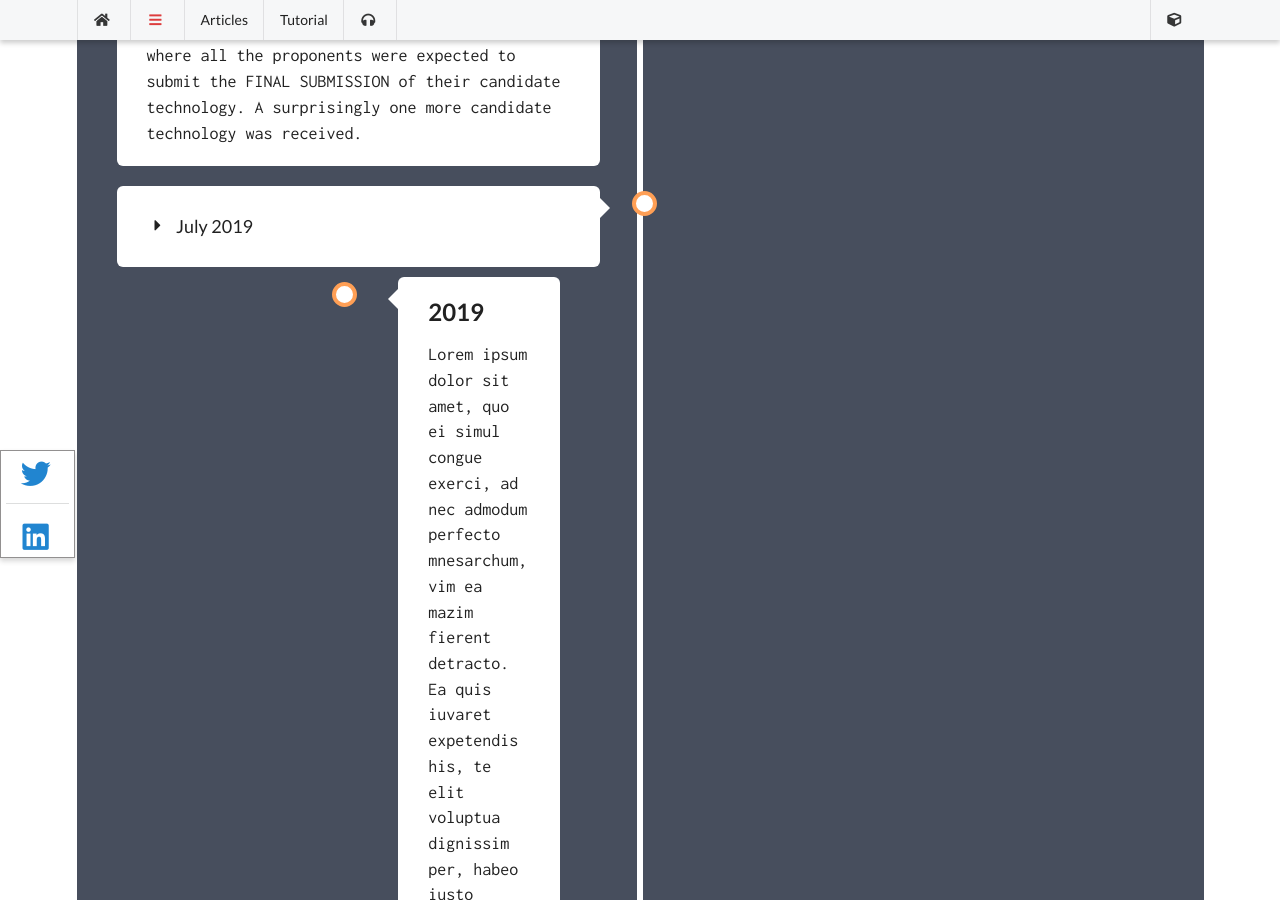
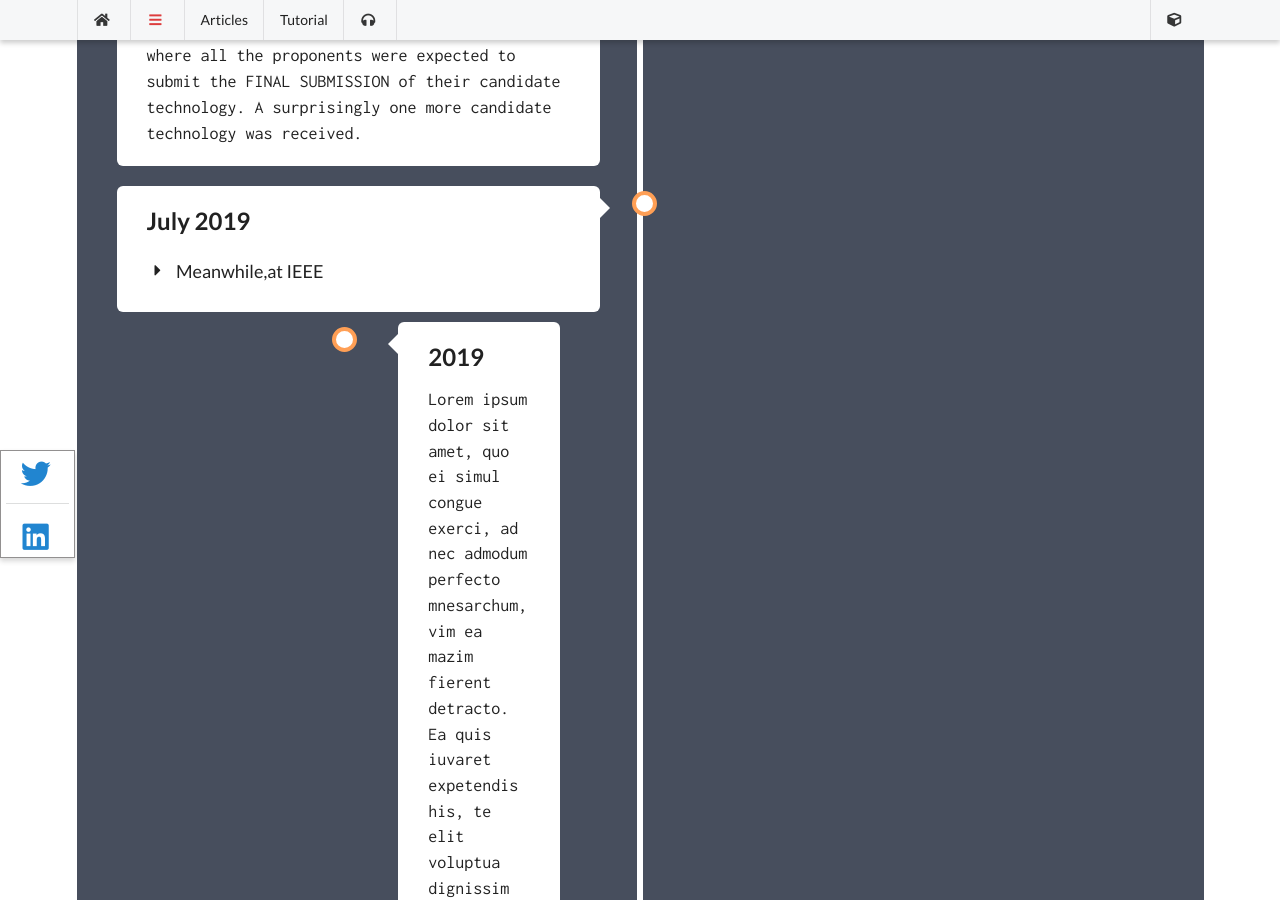
Before and after one commit to wiless/wiless.github.io, a Jekyll site: the page built from _articles/timeline.md, in a window 1280 px wide and 900 px high, scrolled down 2053 px. Built offline with Jekyll 4.4.1, drawn with Linux system fonts in a browser that asks for light colours; nearby versions of some CDN libraries; some web fonts are replaced; comment, search, counter and statistics services are not loaded; a style sheet for code colours, icons or effects is not loaded.

Commit message:
Update timeline.md

```diff
--- a/_articles/timeline.md
+++ b/_articles/timeline.md
@@ -215,13 +215,13 @@ Forum of members inside ETSI submitted its intention to submit a candidate techn
   </div>
   <div class="containernew containerleft">
     <div class="content">
-
+            <h2>July 2019</h2>
       <div class="ui accordion">
   <div class="title">  <i class="dropdown icon"></i>
-July 2019
+Meanwhile,at IEEE
   </div>
   <div class="content"> <p class="transition visible" style="display: block !important;">
-      Meanwhile, within IEEE 802 AANI SC group, some of the members (like broadcomm, NuFront) continued to assess the capability of  IEEE 802.11ax to meet some of the IMT2020 requirements. These discussions continued in July, Sept and Nov meetings in 2018 to propose 802.11ax as complimentary solution for some of the environment like Indoor Hotspot and Dense Urban. IEEE and 3GPP exchanged LS to participate together for the ITU-R submission. In May 2019, NuFront proposed a  joint candidate technology (IEEE 802.11ax and EUHT) submission to ITU-R.  (See [16])
+      IEEE 802 AANI SC group, some of the members (like broadcomm, NuFront) continued to assess the capability of  IEEE 802.11ax to meet some of the IMT2020 requirements. These discussions continued in July, Sept and Nov meetings in 2018 to propose 802.11ax as complimentary solution for some of the environment like Indoor Hotspot and Dense Urban. IEEE and 3GPP exchanged LS to participate together for the ITU-R submission. In May 2019, NuFront proposed a  joint candidate technology (IEEE 802.11ax and EUHT) submission to ITU-R.  (See [16])
     </p></div>
 </div>
   </div>
```
